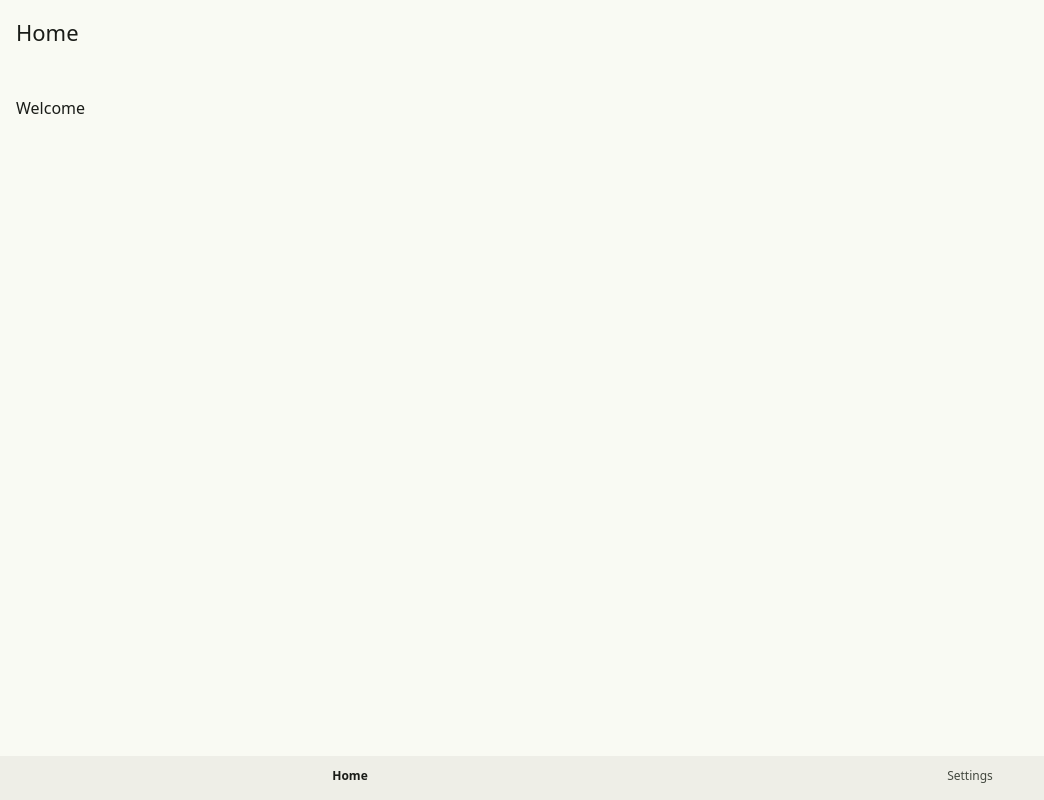
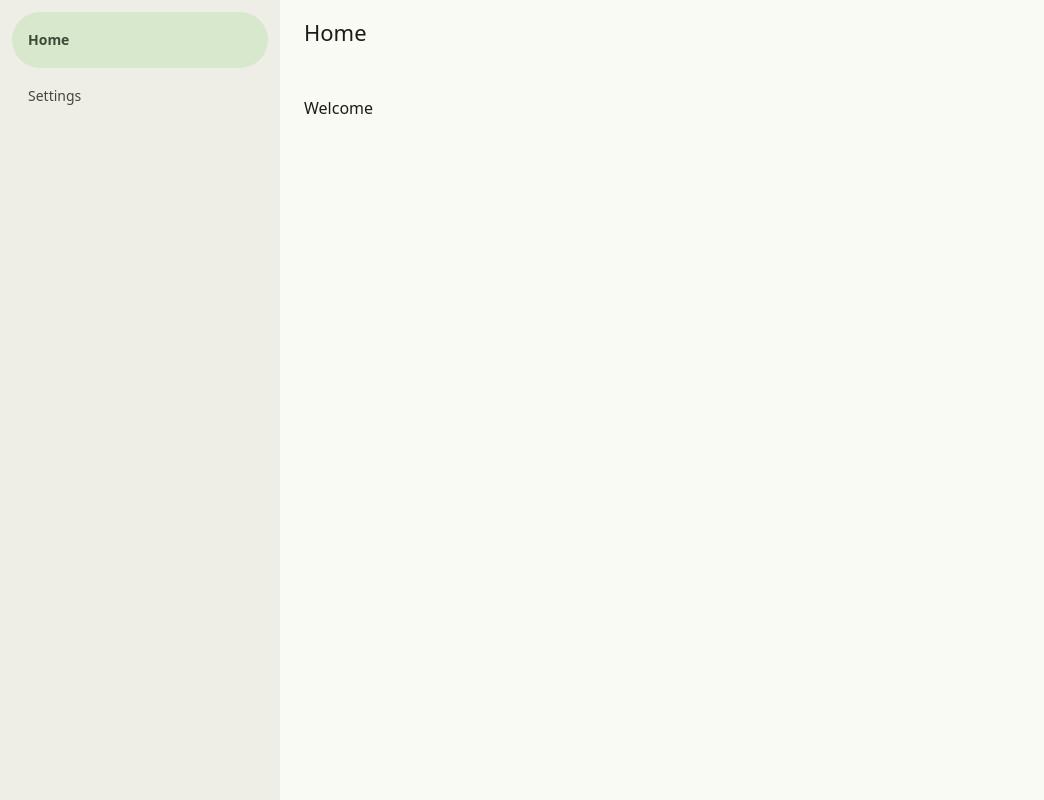
Before and after one commit to degiwo/snooker-app, an Angular app in the folder frontend/: page / in a window 1280 px wide. Shown: the whole page, without its empty margins (0-1044 px from the left). Built offline with nearby package versions, Linux system fonts and the light colour scheme.

Commit message:
Add Desktop friendly view, but still mobile first

```diff
--- a/frontend/src/app/core/layout/nav.scss
+++ b/frontend/src/app/core/layout/nav.scss
@@ -34,3 +34,44 @@ a {
     font-weight: 600;
   }
 }
+
+@media (min-width: 600px) {
+  :host {
+    height: 100%;
+  }
+
+  ul {
+    flex-direction: column;
+    gap: 12px;
+    padding: 12px 0 0 env(safe-area-inset-left);
+  }
+
+  a {
+    padding: 8px 0;
+  }
+}
+
+@media (min-width: 1200px) {
+  ul {
+    gap: 0;
+    padding-inline: 12px;
+  }
+
+  a {
+    flex-direction: row;
+    gap: 12px;
+    height: 56px;
+    padding: 0 16px;
+    border-radius: var(--mat-sys-corner-full);
+    font: var(--mat-sys-label-large);
+
+    &:hover {
+      background: color-mix(in srgb, var(--mat-sys-on-surface) 8%, transparent);
+    }
+
+    &.active {
+      background: var(--mat-sys-secondary-container);
+      color: var(--mat-sys-on-secondary-container);
+    }
+  }
+}
--- a/frontend/src/app/core/layout/shell.scss
+++ b/frontend/src/app/core/layout/shell.scss
@@ -59,3 +59,30 @@
     transform: none;
   }
 }
+
+@media (min-width: 600px) {
+  .shell {
+    grid-template:
+      'nav header' auto
+      'nav main' 1fr
+      / 80px 1fr;
+  }
+
+  .nav {
+    align-self: start;
+    top: 0;
+    bottom: auto;
+    height: 100dvh;
+  }
+
+  .header,
+  .content {
+    padding-inline: 24px max(24px, env(safe-area-inset-right));
+  }
+}
+
+@media (min-width: 1200px) {
+  .shell {
+    grid-template-columns: 280px 1fr;
+  }
+}
```
